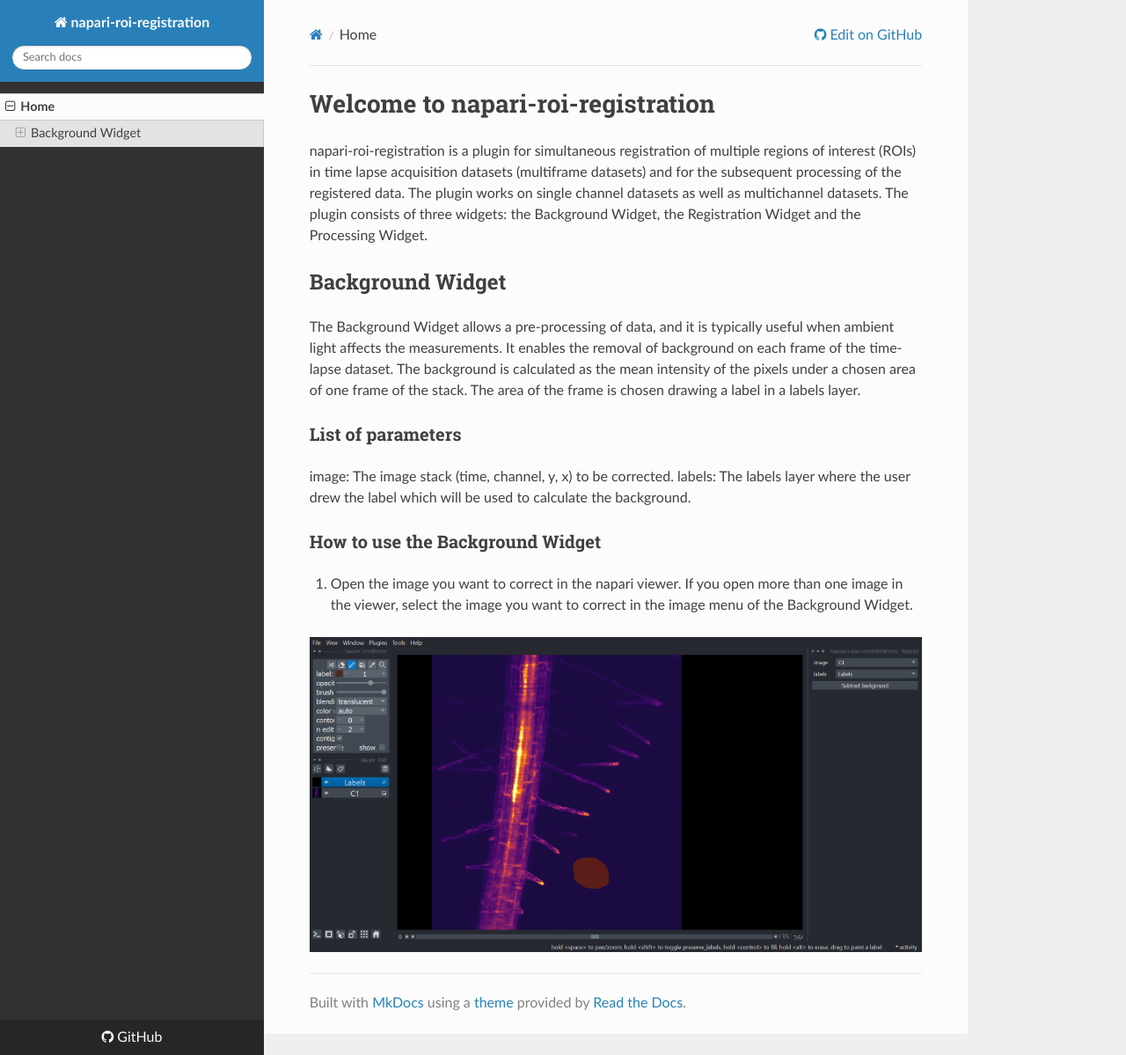
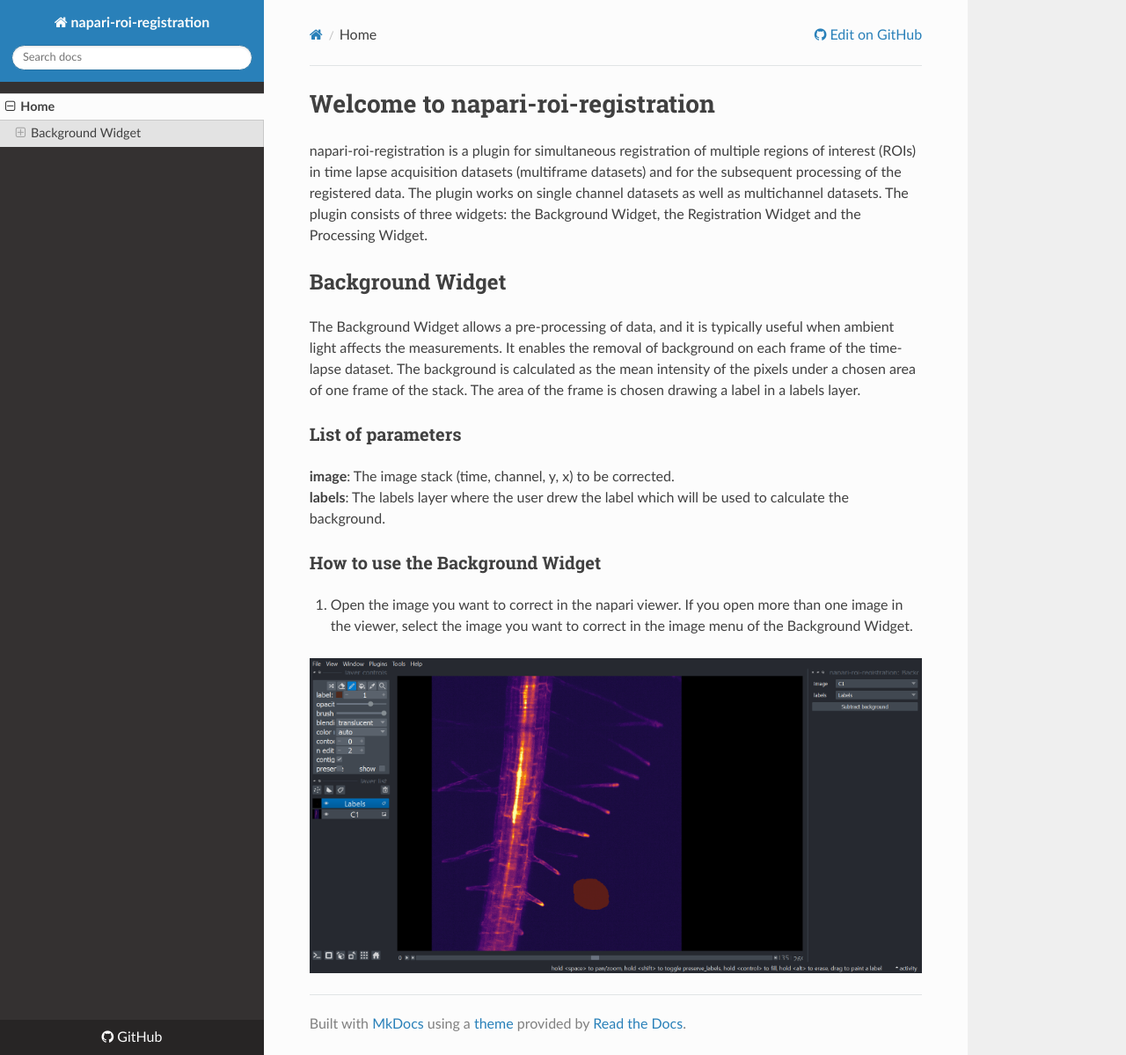
Before and after one commit to GiorgiaTortora/napari-roi-registration, an MkDocs documentation site: the page built from docs/index.md, in a window 1280 px wide and 1199 px high. Shown: the whole window at 88% size. Built offline with MkDocs 1.6.1, drawn with Linux system fonts in a browser that asks for light colours; nearby versions of some CDN libraries; old or Windows-style settings are respelled for this version of MkDocs; part of the change alters nothing that is shown.

```diff
--- a/docs/index.md
+++ b/docs/index.md
@@ -9,8 +9,8 @@ The Background Widget allows a pre-processing of data, and it is typically usefu
 
 ### List of parameters
 
-image: The image stack (time, channel, y, x) to be corrected.
-labels: The labels layer where the user drew the label which will be used to calculate the background.
+**image**: The image stack (time, channel, y, x) to be corrected.
+**labels**: The labels layer where the user drew the label which will be used to calculate the background.
 
 ### How to use the Background Widget
 
```
